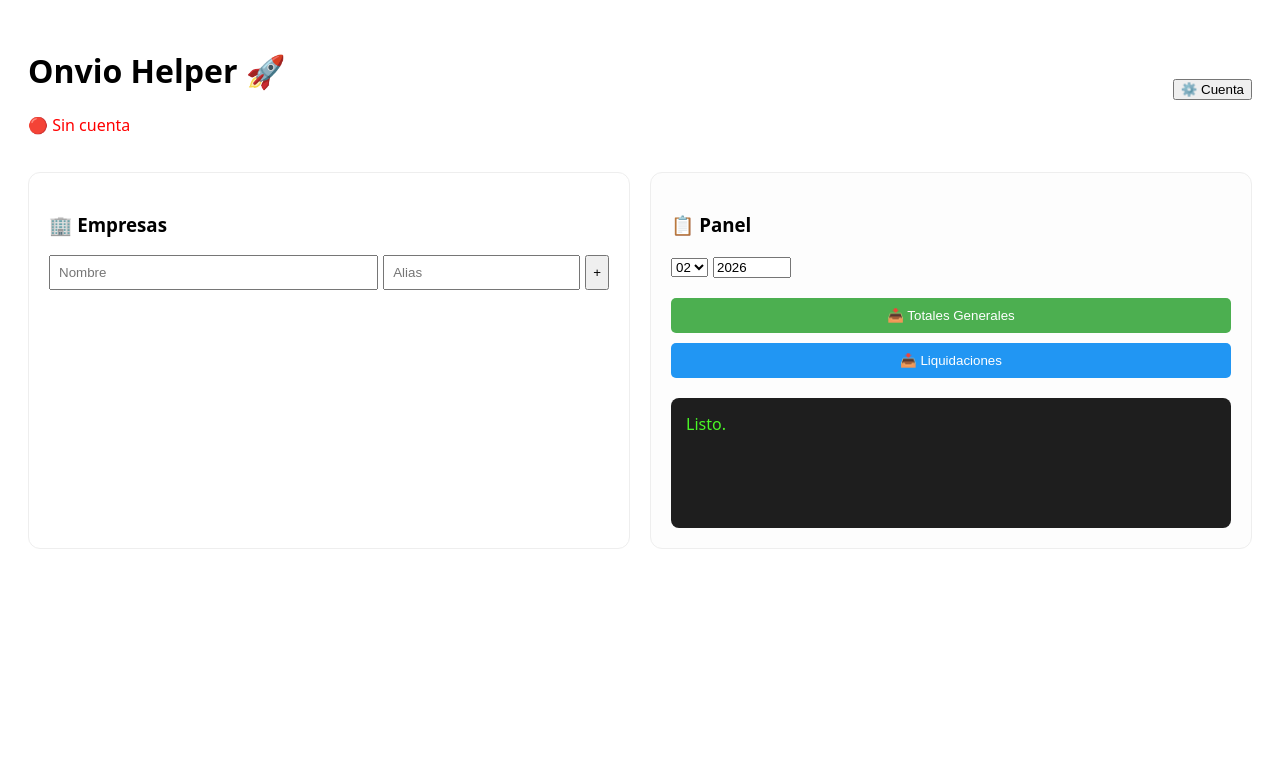
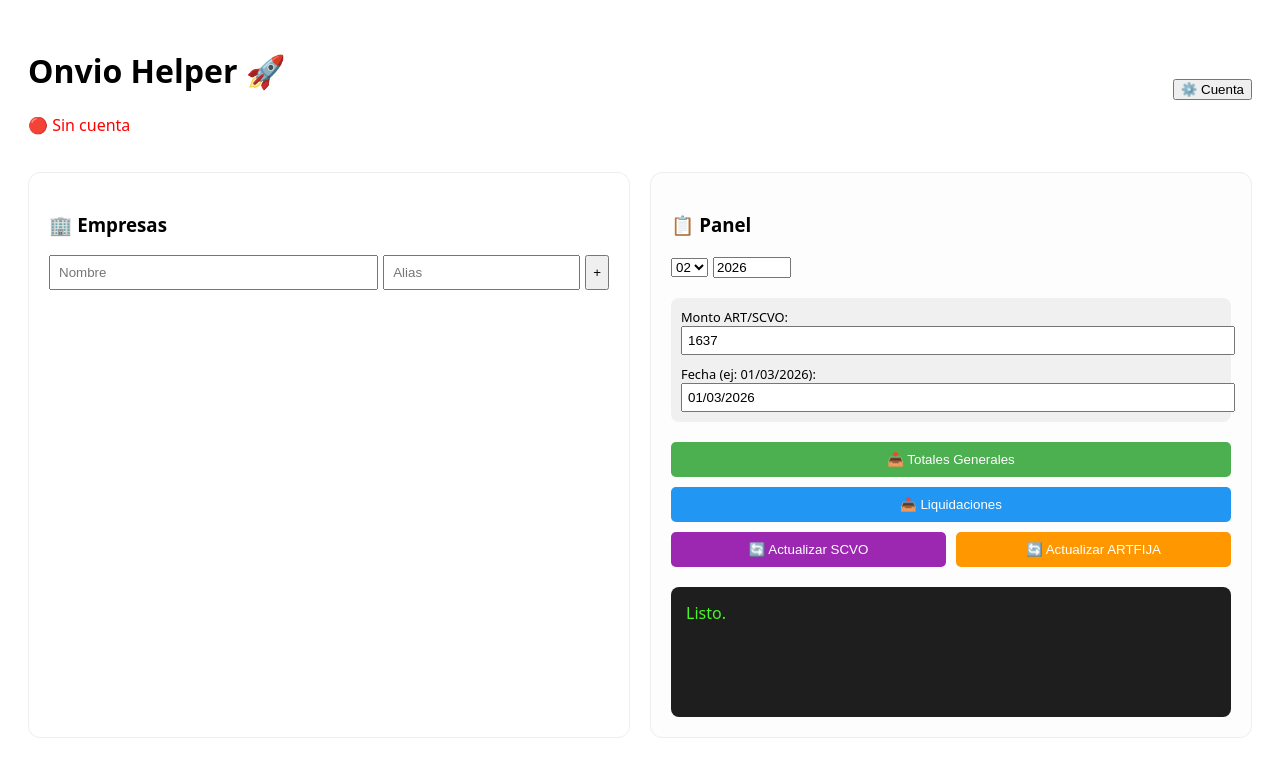
Before and after one commit to dilelu94/onvio-helper, a React (Vite) app: page / in a window 1280 px wide. Shown: the top 776 px of the page. Built offline with nearby package versions, Linux system fonts and the light colour scheme.

Commit message:
Feature: Add SCVO and ARTFIJA matrix update functionality with POM architecture

```diff
--- a/package.json
+++ b/package.json
@@ -45,7 +45,7 @@
   "keywords": [],
   "author": "",
   "license": "ISC",
-  "type": "commonjs",
+  "type": "module",
   "devDependencies": {
     "@testing-library/jest-dom": "^6.9.1",
     "@testing-library/react": "^16.3.2",
--- a/src/components/ConfigForm.jsx
+++ b/src/components/ConfigForm.jsx
@@ -23,6 +23,8 @@ const ConfigForm = () => {
   const [showConfigModal, setShowConfigModal] = useState(false);
   const [month, setMonth] = useState(new Date().getMonth().toString().padStart(2, '0'));
   const [year, setYear] = useState(new Date().getFullYear().toString());
+  const [updateValue, setUpdateValue] = useState('1637');
+  const [updateDate, setUpdateDate] = useState('01/03/2026');
 
   // Estados para el Modal de Confirmación con Tiempo
   const [confirmModal, setConfirmModal] = useState({ show: false, message: '', onConfirm: null, onCancel: null });
@@ -102,7 +104,7 @@ const ConfigForm = () => {
       });
 
       if (fileExists) {
-        setLogs(prev => prev + `\n[SKIP] ${company.alias} omitido (archivo ya presente en root).\n`);
+        setAccumulatedLogs(prev => prev + `\n[SKIP] ${company.alias} omitido (archivo ya presente en root).\n`);
         setSelectedCompanies(prev => prev.filter(id => id !== companyId));
         continue;
       }
@@ -146,7 +148,8 @@ const ConfigForm = () => {
       window.electronAPI.runScript(scriptName, {
         user: savedUser, password: savedPassword,
         companyName: company.name, companyAlias: company.alias,
-        month, year
+        month, year,
+        updateValue, updateDate
       });
 
       await new Promise(resolve => {
@@ -245,8 +248,25 @@ const ConfigForm = () => {
             <select value={month} onChange={e => setMonth(e.target.value)}>{Array.from({ length: 12 }, (_, i) => (i + 1).toString().padStart(2, '0')).map(m => <option key={m} value={m}>{m}</option>)}</select>
             <input type="number" value={year} onChange={e => setYear(e.target.value)} style={{ width: '70px', marginLeft: '5px' }} />
           </div>
+
+          <div style={{ marginBottom: '20px', padding: '10px', background: '#f0f0f0', borderRadius: '8px' }}>
+            <div style={{ marginBottom: '10px' }}>
+              <label style={{ fontSize: '0.8em', display: 'block' }}>Monto ART/SCVO:</label>
+              <input value={updateValue} onChange={e => setUpdateValue(e.target.value)} style={{ width: '100%', padding: '5px' }} />
+            </div>
+            <div>
+              <label style={{ fontSize: '0.8em', display: 'block' }}>Fecha (ej: 01/03/2026):</label>
+              <input value={updateDate} onChange={e => setUpdateDate(e.target.value)} style={{ width: '100%', padding: '5px' }} />
+            </div>
+          </div>
+
           <button onClick={() => runSequentially('descarga_totales_generales.js')} disabled={isRunning || selectedCompanies.length === 0} style={{ width: '100%', padding: '10px', background: '#4CAF50', color: 'white', border: 'none', borderRadius: '5px', marginBottom: '10px' }}>📥 Totales Generales</button>
-          <button onClick={() => runSequentially('descarga_liquidaciones.js')} disabled={isRunning || selectedCompanies.length === 0} style={{ width: '100%', padding: '10px', background: '#2196F3', color: 'white', border: 'none', borderRadius: '5px' }}>📥 Liquidaciones</button>
+          <button onClick={() => runSequentially('descarga_liquidaciones.js')} disabled={isRunning || selectedCompanies.length === 0} style={{ width: '100%', padding: '10px', background: '#2196F3', color: 'white', border: 'none', borderRadius: '5px', marginBottom: '10px' }}>📥 Liquidaciones</button>
+
+          <div style={{ display: 'flex', gap: '10px' }}>
+            <button onClick={() => runSequentially('actualiza_scvo.js')} disabled={isRunning || selectedCompanies.length === 0} style={{ flex: 1, padding: '10px', background: '#9c27b0', color: 'white', border: 'none', borderRadius: '5px' }}>🔄 Actualizar SCVO</button>
+            <button onClick={() => runSequentially('actualiza_artfija.js')} disabled={isRunning || selectedCompanies.length === 0} style={{ flex: 1, padding: '10px', background: '#ff9800', color: 'white', border: 'none', borderRadius: '5px' }}>🔄 Actualizar ARTFIJA</button>
+          </div>
 
           <div style={{ marginTop: '20px', background: '#1e1e1e', color: '#4af626', padding: '15px', borderRadius: '8px', minHeight: '100px' }}>
             {isRunning ? (<div><b>{currentCompanyStatus}</b><br/>{currentStep}</div>) : (finalSummary || 'Listo.')}
```
Also changed, not shown: main.js (+18 -6 lines), 1 other file (tests, documents, lock files or other folders).
